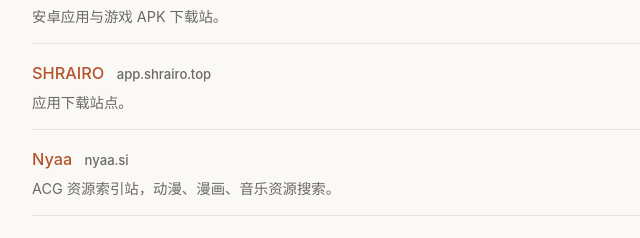
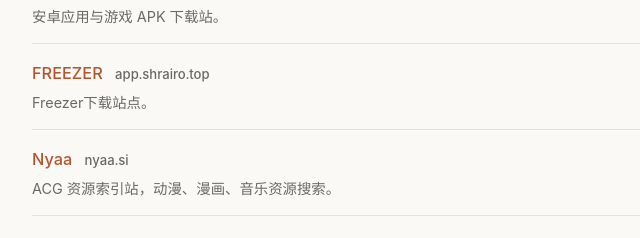
Before and after one commit to roczhm/homepage, an Astro site: page /links in a window 1280 px wide. Shown: the part 774-1012 px from the top of the page, 280-920 px from the left. Built offline with nearby package versions, Linux system fonts and the light colour scheme; Astro itself is replaced by a stand-in of ours.

Commit message:
更新 links.astro

```diff
--- a/src/pages/links.astro
+++ b/src/pages/links.astro
@@ -33,9 +33,9 @@ const groups = [
         desc: '安卓应用与游戏 APK 下载站。',
       },
       {
-        name: 'SHRAIRO',
+        name: 'FREEZER',
         url: 'https://app.shrairo.top',
-        desc: '应用下载站点。',
+        desc: 'Freezer下载站点。',
       },
       {
         name: 'Nyaa',
```
